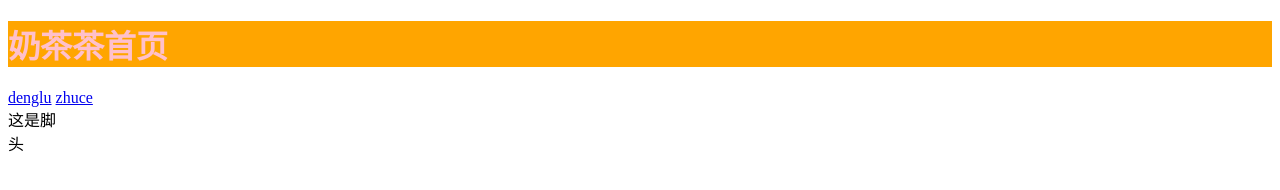
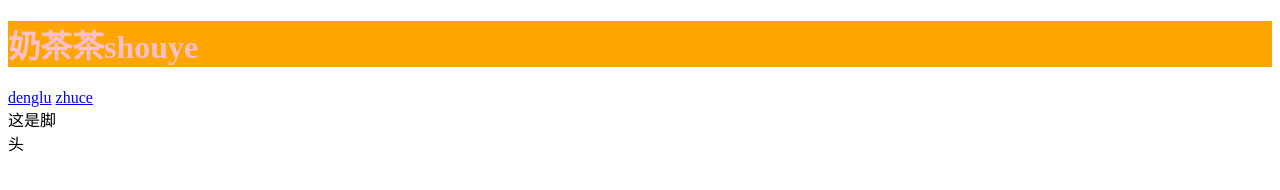
Before and after one commit to summerpink/naichacha, a plain HTML site: page src/index.html in a window 1280 px wide. Drawn offline with Linux system fonts and the light colour scheme.

```diff
--- a/src/index.html
+++ b/src/index.html
@@ -10,7 +10,7 @@
     </style>
 </head>
 <body>
-    <h1>奶茶茶首页</h1>
+    <h1>奶茶茶shouye</h1>
     <a href="html/login.html">denglu</a>
     <a href="html/register.html">zhuce</a>
     <footer>这是脚</footer>
```
